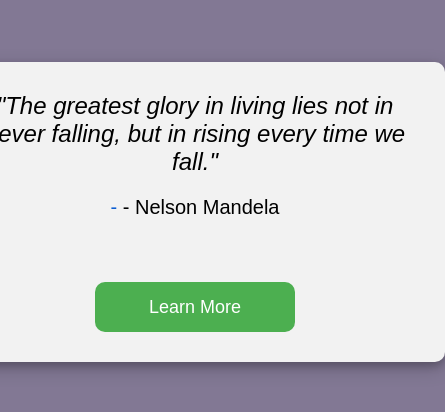
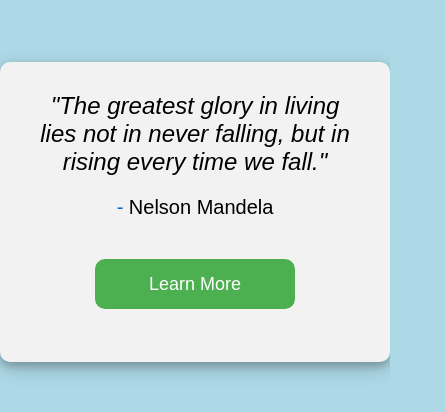
Before and after one commit to avijitsaha118/random-quote-generator-day1, a plain HTML site: page index.html in a window 390 px wide. Shown: the part 210-622 px from the top of the page, 445 px wide, since content can reach past the window. Drawn offline with Linux system fonts and the light colour scheme; no server answers.

Commit message:
make mobile responsive

```diff
--- a/index.html
+++ b/index.html
@@ -15,7 +15,7 @@
           "The greatest glory in living lies not in never falling, but in rising
           every time we fall."
         </p>
-        <p id="author">- Nelson Mandela</p>
+        <p id="author"> Nelson Mandela</p>
       </div>
       <div class="button-section">
         <button id="action-button">Learn More</button>
--- a/style.css
+++ b/style.css
@@ -68,3 +68,18 @@
     font-size: 18px;
     cursor: pointer;
 }
+
+@media only screen and (max-width: 600px) {
+    body {
+        background-color: lightblue;
+    }
+
+    .card {
+        max-width: 100%;
+        display: block;
+        height: 300px;
+    }
+    #action-button{
+        margin-top: 20px;
+    }
+}
```
